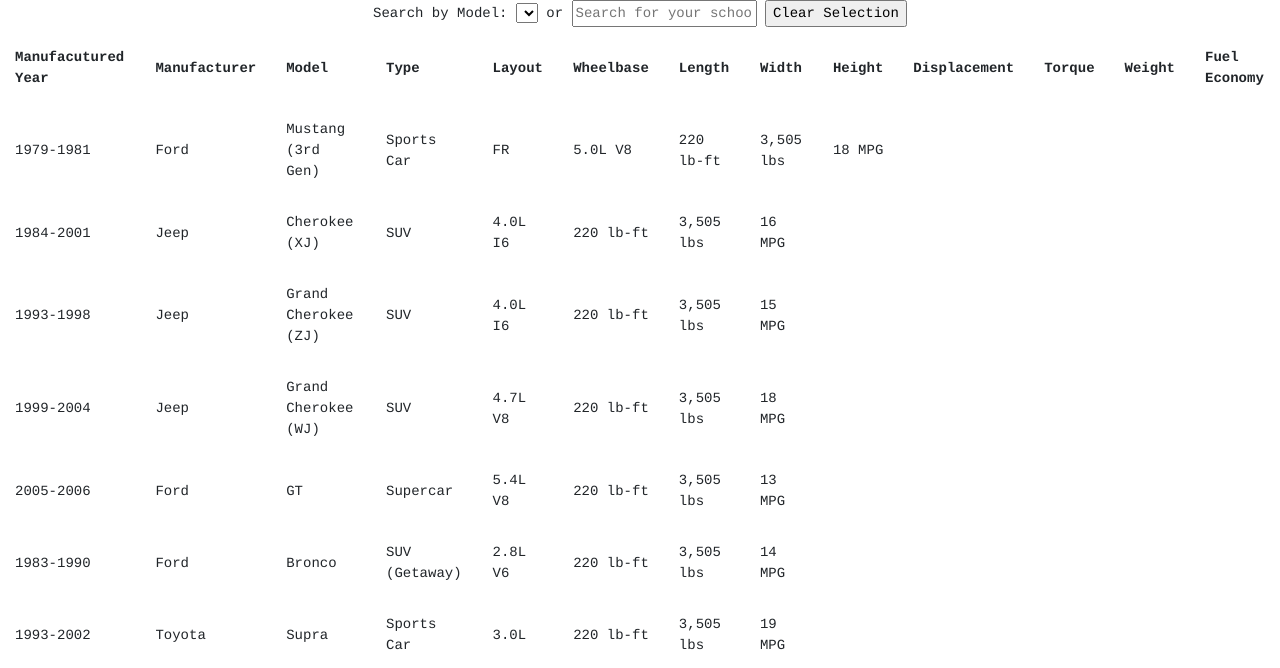
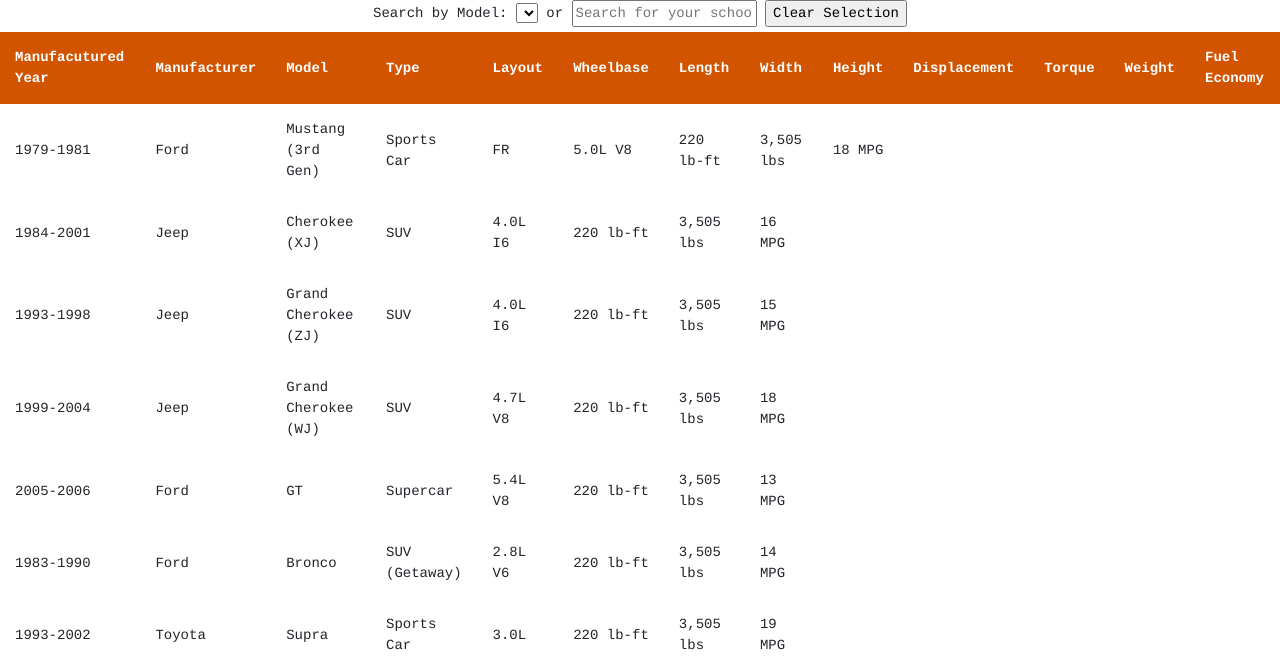
Before and after one commit to stewilondanga/car-shop, a plain HTML site: page index.html in a window 1280 px wide. Shown: the top 668 px of the page. Drawn offline with nearby package versions, Linux system fonts and the light colour scheme.

Commit message:
add index.html

```diff
--- a/css/styles.css
+++ b/css/styles.css
@@ -21,6 +21,12 @@ td {
 #events td {
   padding: 15px;
   text-align: left;
+}
+
+#events th {
+  color: #ffffff;
+  cursor: pointer;
+  background-color: #D35400;
 }
 
 
```
